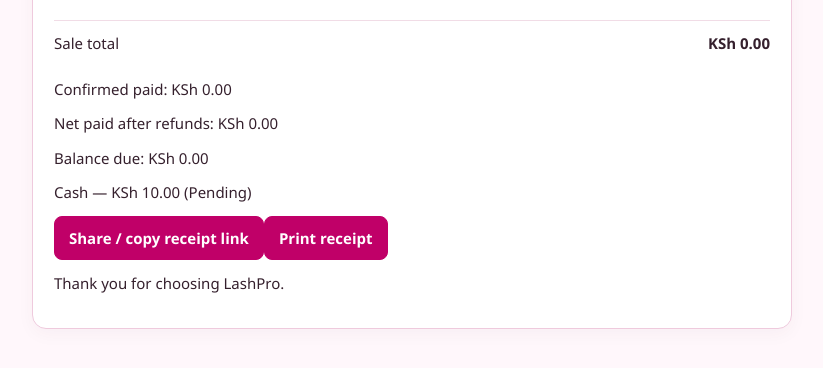
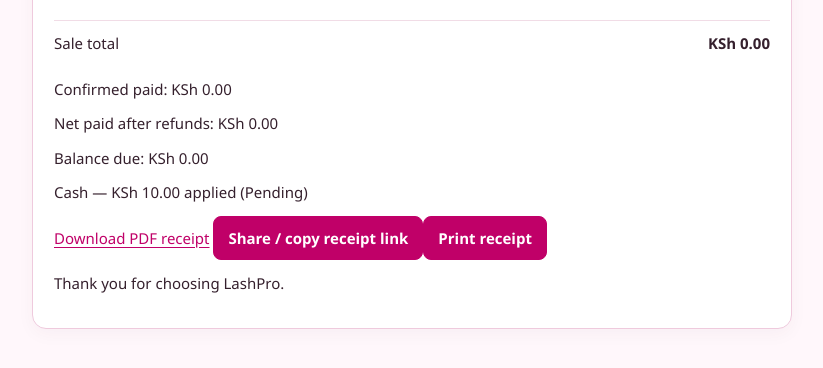
Before and after one commit to frash07/lashpro-pos, a Django app: template templates/sales/receipt.html in a window 1280 px wide. Shown: the part 326-694 px from the top of the page, without its empty margins (228-1051 px from the left). Run offline with Django 5.2, Linux system fonts and the light colour scheme; the template is opened without the code that fills it: values that come from a table or form of the project are taken from there, others are empty; tables that the repository leaves empty hold one stand-in row (values such as "Sample post"); data that the repository does not hold is empty.

Commit message:
Show assigned technician and add downloadable PDF receipt link

```diff
--- a/templates/sales/receipt.html
+++ b/templates/sales/receipt.html
@@ -9,10 +9,10 @@
 {% block content %}
 <header class="no-print"><a class="brand" href="{% url 'sales:checkout' %}">LashPro <small>POS</small></a><a href="{% url 'sales:checkout' %}">New sale</a></header><main class="receipt">
 <h1>Sale receipt</h1><p>Receipt {{ sale.receipt_number }}</p><p>{{ sale.created_at|date:"d M Y, H:i" }} · {{ sale.customer.name|default:"Walk-in customer" }}</p>
-<table><tr><th>Item</th><th>Qty</th><th>Unit price</th><th>Total</th></tr>{% for line in sale.lines.all %}<tr><td>{{ line.description }}{% if line.discount %}<small>Discount KSh {{ line.discount|floatformat:2 }}</small>{% endif %}</td><td>{{ line.quantity }}</td><td>KSh {{ line.unit_price|floatformat:2 }}</td><td>KSh {{ line.line_total|floatformat:2 }}</td></tr>{% endfor %}</table>
+<table><tr><th>Item</th><th>Qty</th><th>Unit price</th><th>Total</th></tr>{% for line in sale.lines.all %}<tr><td>{{ line.description }}{% if line.service_id and line.technician %}<small>Technician: {{ line.technician.get_full_name|default:line.technician.username }}</small>{% endif %}{% if line.discount %}<small>Discount KSh {{ line.discount|floatformat:2 }}</small>{% endif %}</td><td>{{ line.quantity }}</td><td>KSh {{ line.unit_price|floatformat:2 }}</td><td>KSh {{ line.line_total|floatformat:2 }}</td></tr>{% endfor %}</table>
 <p class="total">Sale total <b>KSh {{ sale.total_amount|floatformat:2 }}</b></p>{% if sale.refunded_amount %}<p>Refunds issued: KSh {{ sale.refunded_amount|floatformat:2 }}</p><p>Net sale total: KSh {{ sale.net_total|floatformat:2 }}</p>{% endif %}<p>Confirmed paid: KSh {{ sale.paid_amount|floatformat:2 }}</p>{% if sale.unverified_amount %}<p>M-Pesa pending verification: KSh {{ sale.unverified_amount|floatformat:2 }}</p>{% endif %}<p>Net paid after refunds: KSh {{ sale.net_paid_amount|floatformat:2 }}</p><p>Balance due: KSh {{ sale.balance_due|floatformat:2 }}</p>{% for refund in sale.refunds.all %}{% if refund.status == "ISSUED" %}<p>Refund issued · KSh {{ refund.amount|floatformat:2 }} · {{ refund.get_method_display }} · {{ refund.payout.verification_status }}</p>{% endif %}{% endfor %}
-{% for allocation in sale.payment_allocations.all %}<p>{{ allocation.payment_transaction.get_method_display }} {{ allocation.payment_transaction.display_reference }} — KSh {{ allocation.amount|floatformat:2 }} ({{ allocation.payment_transaction.get_status_display }})</p>{% endfor %}
-<div class="no-print"><button onclick="shareReceipt()">Share / copy receipt link</button><button onclick="window.print()">Print receipt</button></div><p>Thank you for choosing LashPro.</p></main><script>
+{% for allocation in sale.payment_allocations.all %}<p>{{ allocation.payment_transaction.get_method_display }} {{ allocation.payment_transaction.display_reference }} — KSh {{ allocation.amount|floatformat:2 }} applied ({{ allocation.payment_transaction.get_status_display }}){% if allocation.payment_transaction.method == "CASH" and allocation.payment_transaction.amount > allocation.amount %}<br>Cash received: KSh {{ allocation.payment_transaction.amount|floatformat:2 }} · Change returned: KSh {{ allocation.payment_transaction.amount|floatformat:2 }} less KSh {{ allocation.amount|floatformat:2 }} applied{% endif %}</p>{% endfor %}
+<div class="no-print"><a class="button" href="{% url 'sales:receipt_pdf' token=sale.receipt_token %}">Download PDF receipt</a> <button onclick="shareReceipt()">Share / copy receipt link</button><button onclick="window.print()">Print receipt</button></div><p>Thank you for choosing LashPro.</p></main><script>
 async function shareReceipt(){try{if(navigator.share){await navigator.share({title:document.title,url:location.href});}else{await navigator.clipboard.writeText(location.href);alert("Receipt link copied.");}}catch(error){if(error.name!=="AbortError"){window.prompt("Copy this receipt link:",location.href);}}}
 </script>
 {% endblock %}
```
